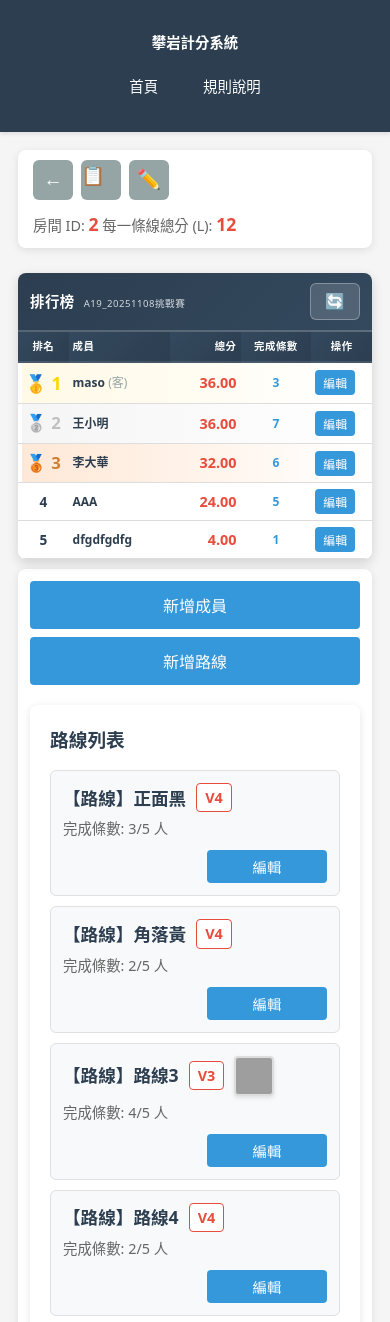
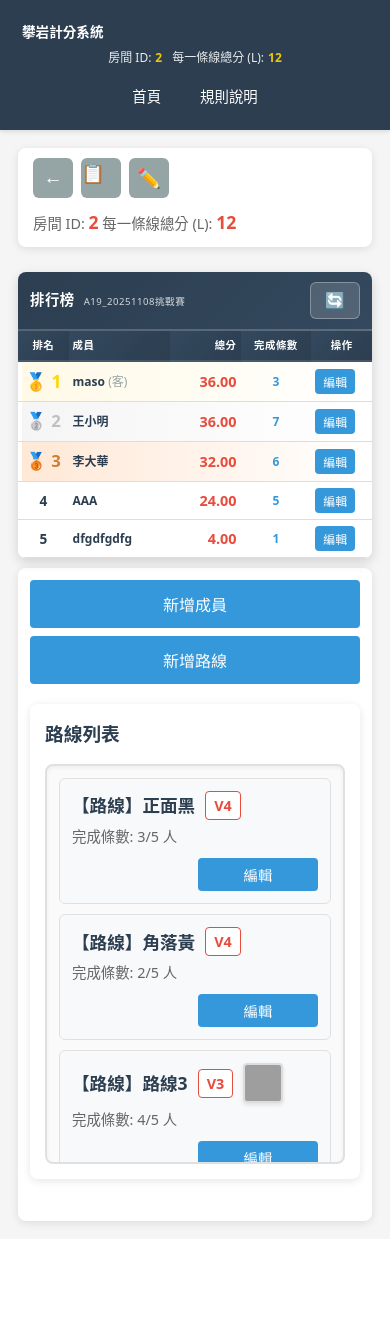
Before and after one commit to Kaimin018/Climbing_score_counter, a Django app: page /leaderboard/2/ in a window 390 px wide. Shown: the top 1322 px of the page. After the commit the page ends 1228 px from the top, so only its background shows below. Run offline with Django 4.2, Linux system fonts and the light colour scheme; data comes from the database, SQL or seed files in the repository; grey boxes are pictures that could not be loaded.

Commit message:
feat: add quick deployment guide and enhance navbar styling
- Introduced a new `QUICK_DEBUG.md` file with step-by-step instructions for deploying the application on an Ubuntu VM.
- Updated CSS in `style.css` to refine navbar styles, including adjustments to padding, font sizes, and the addition of room information display.
- Enhanced `base.html` to improve the layout of the navbar, ensuring better responsiveness and visibility of room information.
- Made adjustments in `leaderboard.html` to synchronize room information in the navbar, improving user experience during navigation.

```diff
--- a/static/css/style.css
+++ b/static/css/style.css
@@ -21,13 +21,33 @@ body {
 .navbar {
     background-color: #2c3e50;
     color: white;
-    padding: 1rem 0;
+    padding: 0.6rem 0;
     box-shadow: 0 2px 4px rgba(0,0,0,0.1);
 }
 
 .navbar h1 {
     margin: 0;
-    font-size: 1.5rem;
+    font-size: 1.3rem;
+}
+
+.navbar-room-info {
+    font-size: 0.85rem;
+    opacity: 0.9;
+    margin-top: 4px;
+    display: flex;
+    gap: 15px;
+    flex-wrap: wrap;
+}
+
+.navbar-room-info span {
+    display: inline-flex;
+    align-items: center;
+    gap: 4px;
+}
+
+.navbar-room-info strong {
+    color: #ffd700;
+    font-weight: 600;
 }
 
 /* 排行榜布局 */
@@ -754,6 +774,33 @@ tbody tr:hover {
     display: flex;
     flex-direction: column;
     gap: 10px;
+    max-height: 500px;
+    overflow-y: auto;
+    overflow-x: hidden;
+    padding: 15px;
+    border: 2px solid #e0e0e0;
+    border-radius: 8px;
+    background: #fafafa;
+    box-shadow: inset 0 2px 4px rgba(0,0,0,0.05);
+}
+
+/* 自定義滾動條樣式 */
+.routes-list::-webkit-scrollbar {
+    width: 8px;
+}
+
+.routes-list::-webkit-scrollbar-track {
+    background: #f1f1f1;
+    border-radius: 4px;
+}
+
+.routes-list::-webkit-scrollbar-thumb {
+    background: #888;
+    border-radius: 4px;
+}
+
+.routes-list::-webkit-scrollbar-thumb:hover {
+    background: #555;
 }
 
 .route-item {
@@ -1507,14 +1554,24 @@ tbody tr:hover {
         padding: 10px;
     }
 
+    .navbar {
+        padding: 0.5rem 0;
+    }
+
     .navbar .container {
         flex-direction: column;
+        gap: 8px;
+        padding: 8px 12px;
+    }
+
+    .navbar h1 {
+        font-size: 1.1rem;
+        margin-bottom: 4px;
+    }
+
+    .navbar-room-info {
+        font-size: 0.75rem;
         gap: 10px;
-        padding: 10px 15px;
-    }
-
-    .navbar h1 {
-        font-size: 1.2rem;
     }
 
     .navbar div {
@@ -1524,8 +1581,8 @@ tbody tr:hover {
     }
 
     .navbar a {
-        padding: 6px 12px;
-        font-size: 0.9rem;
+        padding: 5px 10px;
+        font-size: 0.85rem;
     }
 
     .leaderboard-layout {
@@ -1701,8 +1758,41 @@ tbody tr:hover {
         font-size: 0.75rem;
     }
 
+    .routes-section {
+        padding: 15px;
+    }
+
     .routes-list {
+        display: flex;
+        flex-direction: column;
         gap: 10px;
+        max-height: 400px;
+        overflow-y: auto;
+        overflow-x: hidden;
+        padding: 12px;
+        border: 2px solid #e0e0e0;
+        border-radius: 8px;
+        background: #fafafa;
+        box-shadow: inset 0 2px 4px rgba(0,0,0,0.05);
+    }
+
+    /* 移動端自定義滾動條樣式 */
+    .routes-list::-webkit-scrollbar {
+        width: 6px;
+    }
+
+    .routes-list::-webkit-scrollbar-track {
+        background: #f1f1f1;
+        border-radius: 3px;
+    }
+
+    .routes-list::-webkit-scrollbar-thumb {
+        background: #888;
+        border-radius: 3px;
+    }
+
+    .routes-list::-webkit-scrollbar-thumb:hover {
+        background: #555;
     }
 
     .route-item {
--- a/templates/base.html
+++ b/templates/base.html
@@ -10,14 +10,20 @@
 </head>
 <body>
     <nav class="navbar">
-        <div class="container" style="display: flex; justify-content: space-between; align-items: center;">
-            <h1 style="margin: 0;"><a href="/" style="color: white; text-decoration: none;">攀岩計分系統</a></h1>
-            <div style="display: flex; gap: 15px; align-items: center;">
-                <a href="/" style="color: white; text-decoration: none; padding: 8px 15px; border-radius: 4px; transition: background-color 0.3s;">首頁</a>
-                <a href="/rules/" style="color: white; text-decoration: none; padding: 8px 15px; border-radius: 4px; transition: background-color 0.3s;">規則說明</a>
-                <span id="userInfo" style="color: white; padding: 8px 15px; display: none;">
+        <div class="container" style="display: flex; justify-content: space-between; align-items: flex-start; flex-wrap: wrap;">
+            <div style="flex: 1; min-width: 200px;">
+                <h1 style="margin: 0 0 4px 0;"><a href="/" style="color: white; text-decoration: none;">攀岩計分系統</a></h1>
+                <div id="navbarRoomInfo" class="navbar-room-info" style="display: none;">
+                    <span>房間 ID: <strong id="navbarRoomId">-</strong></span>
+                    <span>每一條線總分 (L): <strong id="navbarStandardLineScore">-</strong></span>
+                </div>
+            </div>
+            <div style="display: flex; gap: 15px; align-items: center; margin-top: 4px;">
+                <a href="/" style="color: white; text-decoration: none; padding: 6px 12px; border-radius: 4px; transition: background-color 0.3s; font-size: 0.9rem;">首頁</a>
+                <a href="/rules/" style="color: white; text-decoration: none; padding: 6px 12px; border-radius: 4px; transition: background-color 0.3s; font-size: 0.9rem;">規則說明</a>
+                <span id="userInfo" style="color: white; padding: 6px 12px; display: none; font-size: 0.9rem;">
                     <span id="usernameDisplay"></span>
-                    <button onclick="handleLogout()" style="margin-left: 10px; padding: 4px 12px; background-color: rgba(255,255,255,0.2); border: 1px solid rgba(255,255,255,0.3); border-radius: 4px; color: white; cursor: pointer;">登出</button>
+                    <button onclick="handleLogout()" style="margin-left: 10px; padding: 4px 10px; background-color: rgba(255,255,255,0.2); border: 1px solid rgba(255,255,255,0.3); border-radius: 4px; color: white; cursor: pointer; font-size: 0.85rem;">登出</button>
                 </span>
             </div>
         </div>
--- a/templates/leaderboard.html
+++ b/templates/leaderboard.html
@@ -54,7 +54,7 @@
             </div>
 
             <div class="routes-section" style="margin-bottom: 30px;">
-                <h3 style="margin-bottom: 15px; color: #2c3e50;">路線列表</h3>
+                <h3 style="margin-bottom: 15px; color: #2c3e50; font-weight: 600;">路線列表</h3>
                 <div id="routesList" class="routes-list">
                     <div class="loading">載入中...</div>
                 </div>
@@ -552,6 +552,16 @@
         const roomTitleInline = document.getElementById('roomTitleInline');
         if (roomTitleInline) {
             roomTitleInline.textContent = ' ' + roomInfo.name;
+        }
+
+        // 更新導航欄中的房間資訊
+        const navbarRoomInfo = document.getElementById('navbarRoomInfo');
+        const navbarRoomId = document.getElementById('navbarRoomId');
+        const navbarStandardLineScore = document.getElementById('navbarStandardLineScore');
+        if (navbarRoomInfo && navbarRoomId && navbarStandardLineScore) {
+            navbarRoomId.textContent = roomInfo.id;
+            navbarStandardLineScore.textContent = roomInfo.standard_line_score;
+            navbarRoomInfo.style.display = 'flex';
         }
 
         // 更新編輯房間表單的預設值
@@ -1384,6 +1394,14 @@
                         roomTitleInline.textContent = ' ' + data.name;
                     }
                 }
+
+                // 同步更新導航欄中的房間資訊
+                if (data.standard_line_score !== undefined) {
+                    const navbarStandardLineScore = document.getElementById('navbarStandardLineScore');
+                    if (navbarStandardLineScore) {
+                        navbarStandardLineScore.textContent = data.standard_line_score;
+                    }
+                }
             } else {
                 showToast('更新失敗: ' + JSON.stringify(data), 'error');
             }
```
Also changed, not shown: Deployment/QUICK_DEBUG.md (added, +37 -0 lines).
